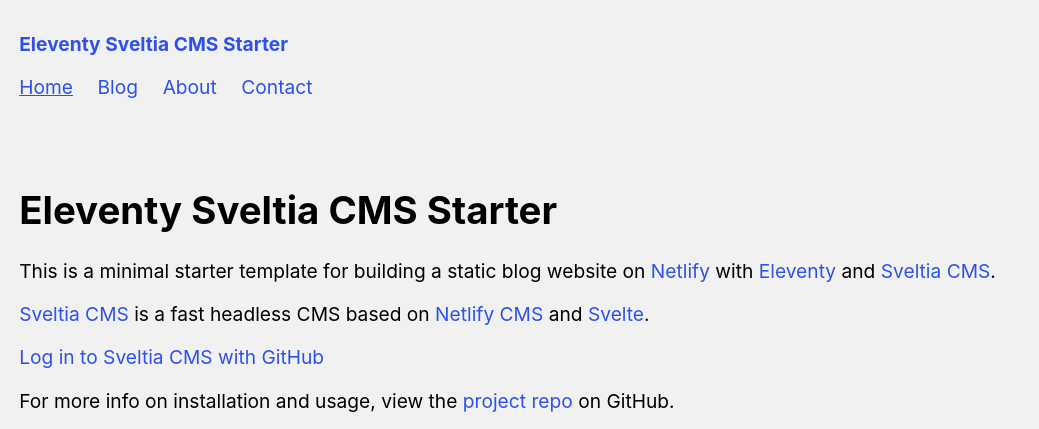
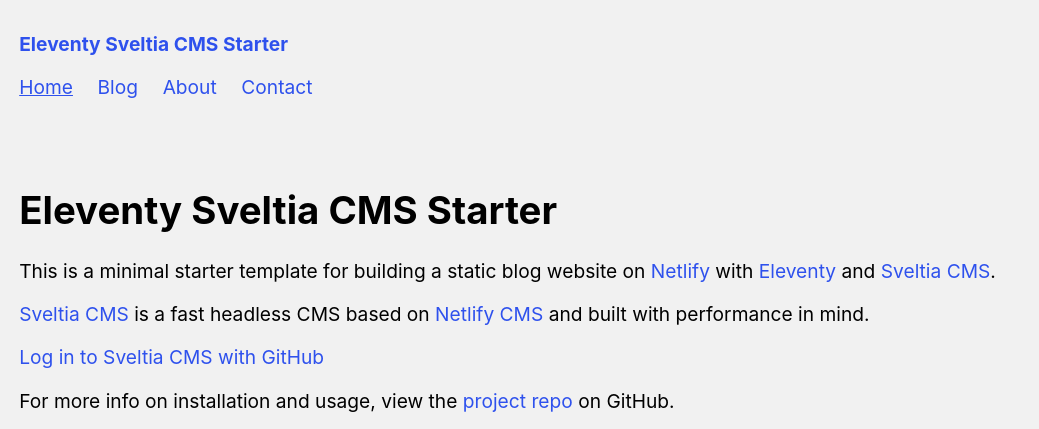
Before and after one commit to danurbanowicz/eleventy-sveltia-cms-starter, an Eleventy site: page pages/home.md in a window 1280 px wide. Shown: the top 429 px of the page, without its empty margins (0-1039 px from the left). Built offline with nearby package versions, Linux system fonts and the light colour scheme; Eleventy itself is replaced by a stand-in of ours; files that its build step writes are made by us from their sources.

Commit message:
Update readme and demo intro copy

```diff
--- a/pages/home.md
+++ b/pages/home.md
@@ -10,7 +10,7 @@
 ---
 This is a minimal starter template for building a static blog website on [Netlify](https://www.netlify.com) with [Eleventy](https://www.11ty.dev) and [Sveltia CMS](https://github.com/sveltia/sveltia-cms).
 
-[Sveltia CMS](https://github.com/sveltia/sveltia-cms) is a fast headless CMS based on [Netlify CMS](https://decapcms.org/) and [Svelte](https://svelte.dev/).
+[Sveltia CMS](https://github.com/sveltia/sveltia-cms) is a fast headless CMS based on [Netlify CMS](https://decapcms.org/) and built with performance in mind.
 
 [Log in to Sveltia CMS with GitHub](/admin/)
 
```
Also changed, not shown: README.md.
